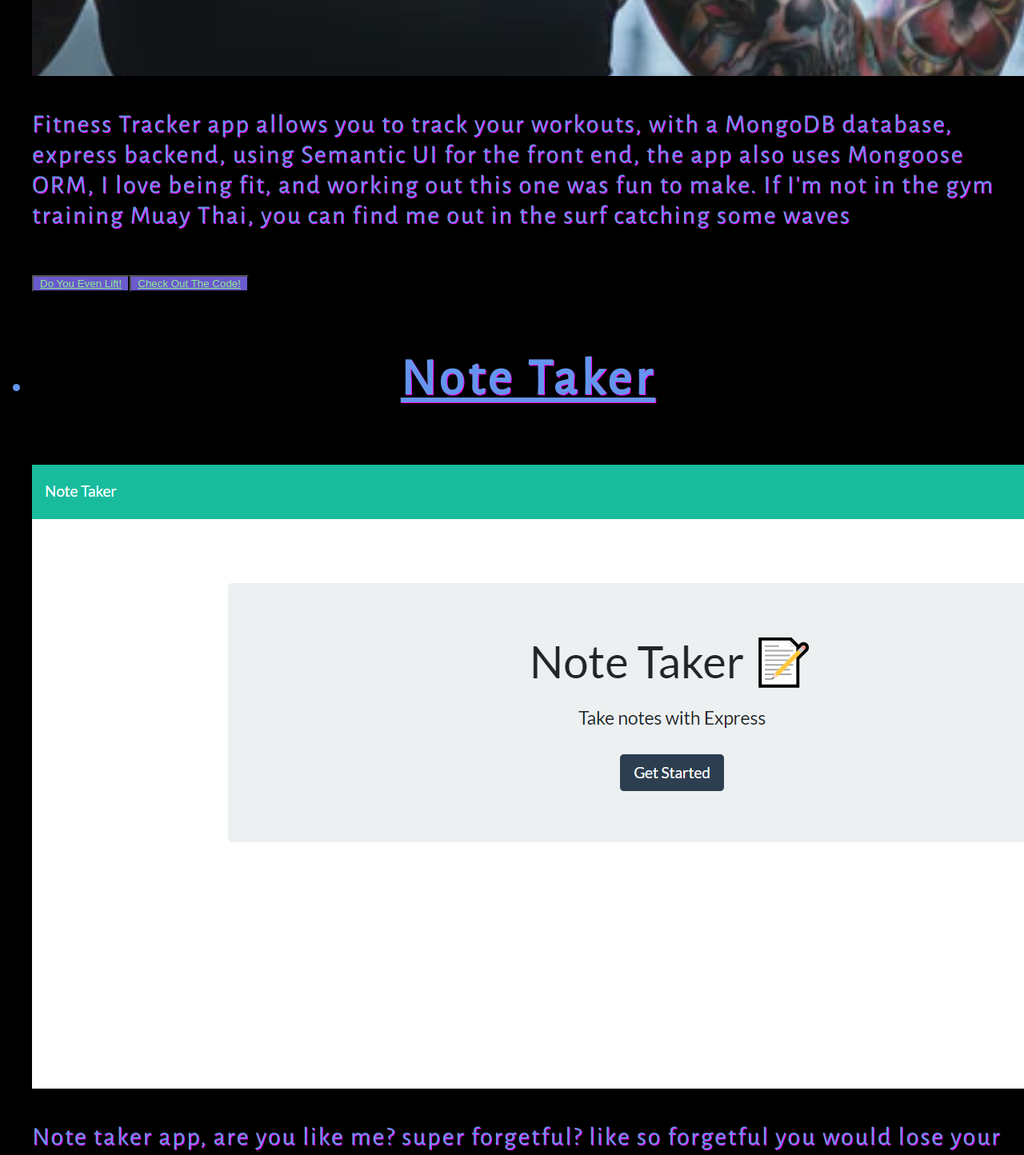
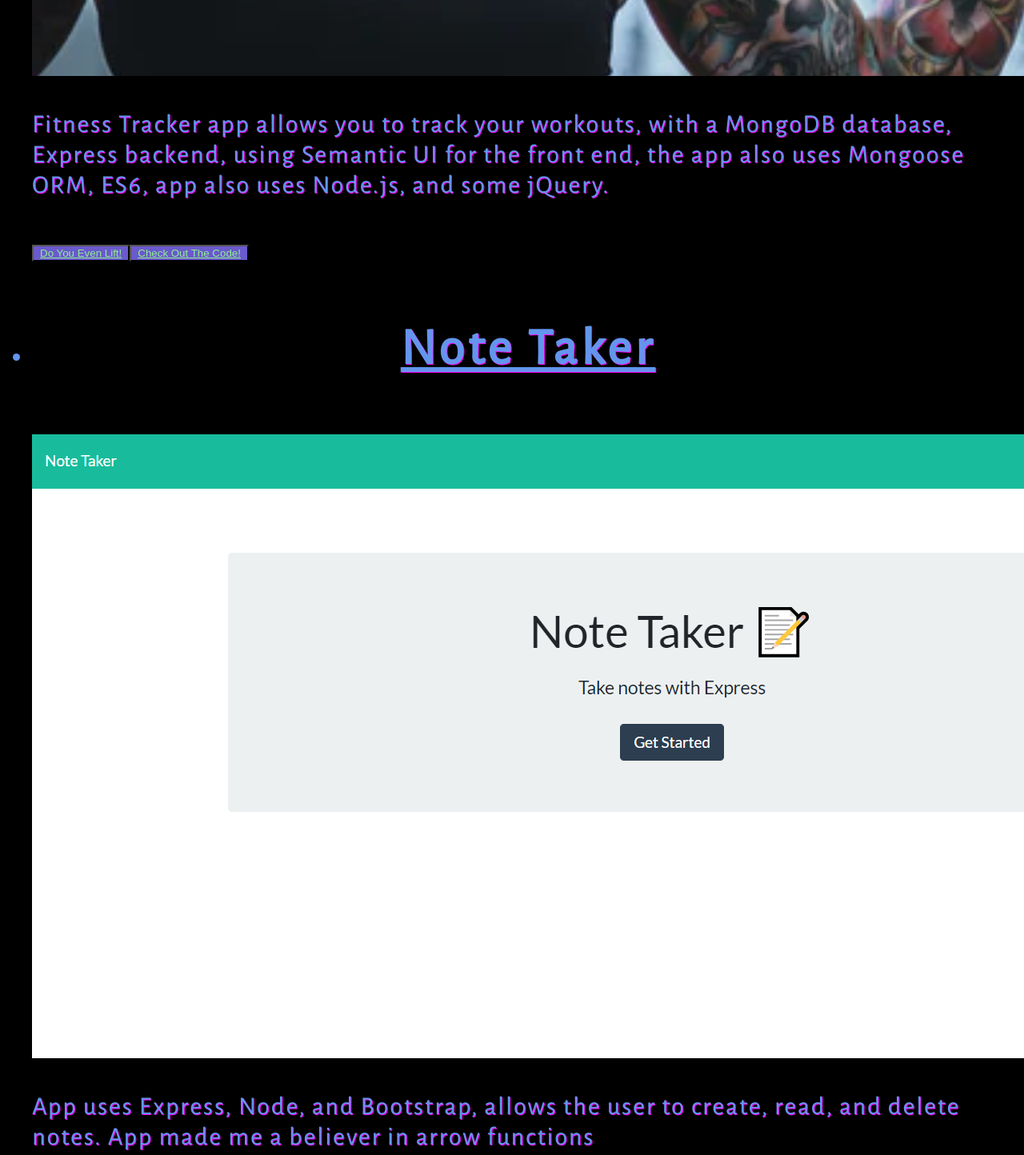
Before and after one commit to NekoCarreraDesigns/react-portfolio-3, a React (Create React App) app: page /my-portfolio in a window 1280 px wide. Shown: the part 6220-7664 px from the top of the page at 80% size. Built offline with nearby package versions, Linux system fonts and the light colour scheme.

Commit message:
edited paragraph for fitness tacker

```diff
--- a/src/components/Card/Card.js
+++ b/src/components/Card/Card.js
@@ -58,9 +58,8 @@ function Card() {
                     <h1 id="signage" className="mt-0 mb-1">Fitness Tracker</h1>
                     <img id="fitness-pic" className="img-fluid" src="./assets/FitnessTracker2.png" alt="team-generator" />
                     <div className="media-body">
-                        <p id="menu">Fitness Tracker app allows you to track your workouts, with a MongoDB database, express backend, using
-                        Semantic UI for the front end, the app also uses Mongoose ORM, I love being fit, and working out this one was fun to make.
-                        If I'm not in the gym training Muay Thai, you can find me out in the surf catching some waves
+                        <p id="menu">Fitness Tracker app allows you to track your workouts, with a MongoDB database, Express backend, using
+                        Semantic UI for the front end, the app also uses Mongoose ORM, ES6, app also uses Node.js, and some jQuery.
                         </p>
                         <button style={{ backgroundColor: 'slateblue' }} type="button" className="btn btn-primary btn-lg"><a className="button" href="https://obscure-citadel-27419.herokuapp.com/">Do You Even Lift!</a></button>
                         <button style={{ backgroundColor: 'slateblue' }} type="button" className="btn btn-primary btn-lg"><a className="button" href="https://github.com/NekoCarreraDesigns/fitness-tracker">Check Out The Code!</a></button>
@@ -70,11 +69,7 @@ function Card() {
                     <h1 id="signage" className="mt-0 mb-1">Note Taker</h1>
                     <img id="note-pic" className="img-fluid" src="./assets/NoteTaker.png" alt="note-taker" />
                     <div className="media-body">
-                        <p id="menu">Note taker app, are you like me? super forgetful? like so forgetful you would lose your own head if
-                        it wasn't attached. Well the note taker is here to save the day, have something important you need to remember
-                        write it down, the note taker saves it for you.
-                        have a pile of old notes? the note taker will delete them for you too. the app uses express.js for the
-                        backend.
+                        <p id="menu"> App uses Express, Node, and Bootstrap, allows the user to create, read, and delete notes. App made me a believer in arrow functions
                        </p>
                         <button style={{ backgroundColor: 'slateblue' }} type="button" className="btn btn-primary btn-lg"><a className="button" href="https://afternoon-sea-03704.herokuapp.com/">What did you forget!</a></button>
                         <button style={{ backgroundColor: 'slateblue' }} type="button" className="btn btn-primary btn-lg"><a className="button" href="https://github.com/NekoCarreraDesigns/note-taker">Check Out The Code!</a></button>
```
